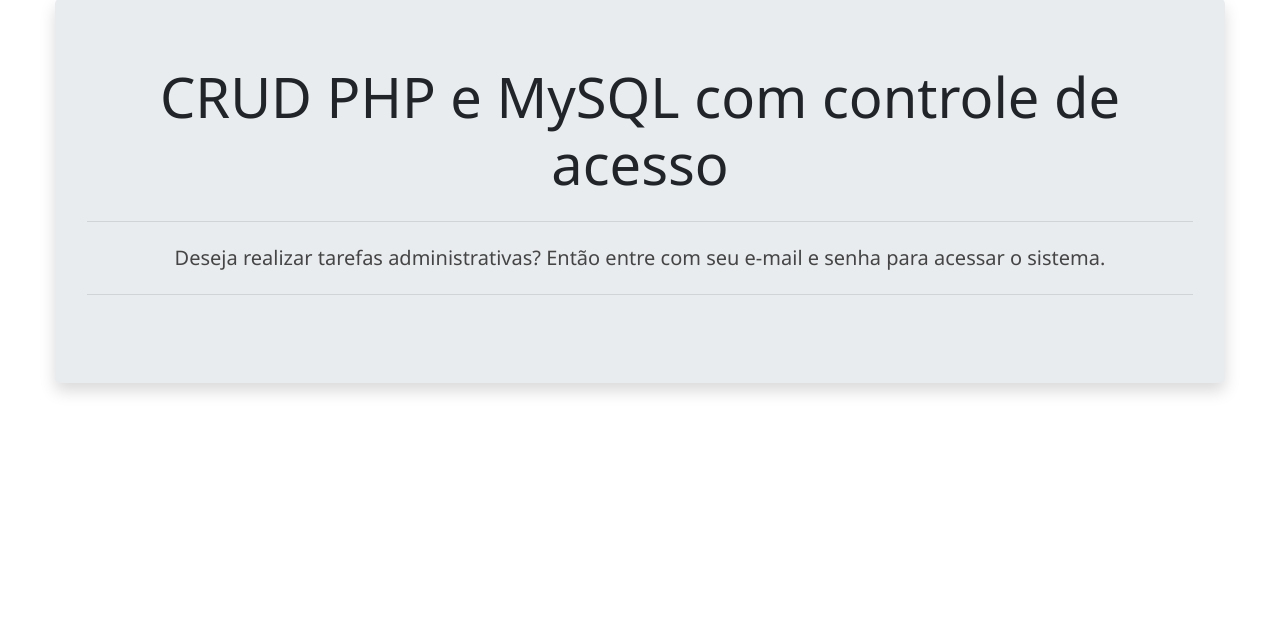
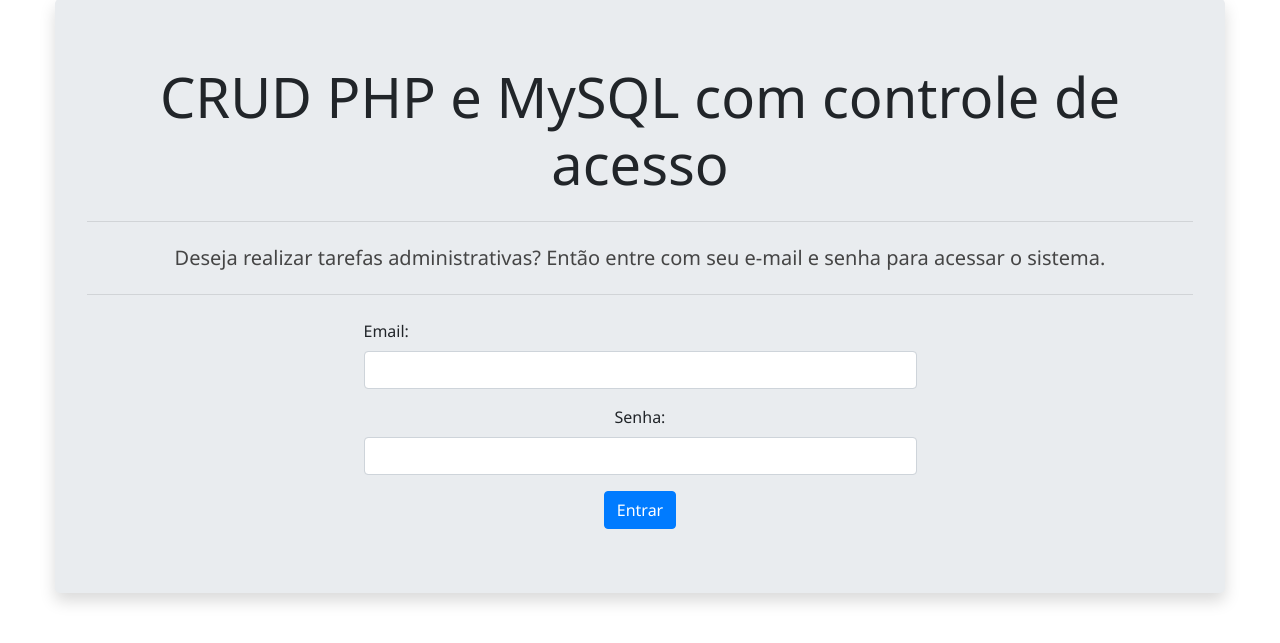
Before and after one commit to alfabar/fullstack-loginsenha, a PHP site: page / in a window 1280 px wide. Shown: the part 25-668 px from the top of the page. Run offline with PHP 8.4, Linux system fonts and the light colour scheme.

Commit message:
formulario de login

```diff
--- a/index.php
+++ b/index.php
@@ -17,6 +17,19 @@
         <hr class="my-4">
 
 
+        <form action="" class="w-50 mx-auto" method="post">
+            <p class="form-group text-left">
+                <label for="email" class="form-label">Email:</label>
+                <input type="email" name="email" id="email" class="form-control">
+
+            </p>
+            <p class="formgroup">
+                <label for="senha" class="form-label">Senha:</label>
+                <input type="password" name="senha" id="senha" class="form-control">
+
+            </p>
+            <button type="submit" class="btn btn-primary" name="entrar">Entrar</button>
+        </form>
     </div>
 
 
```
